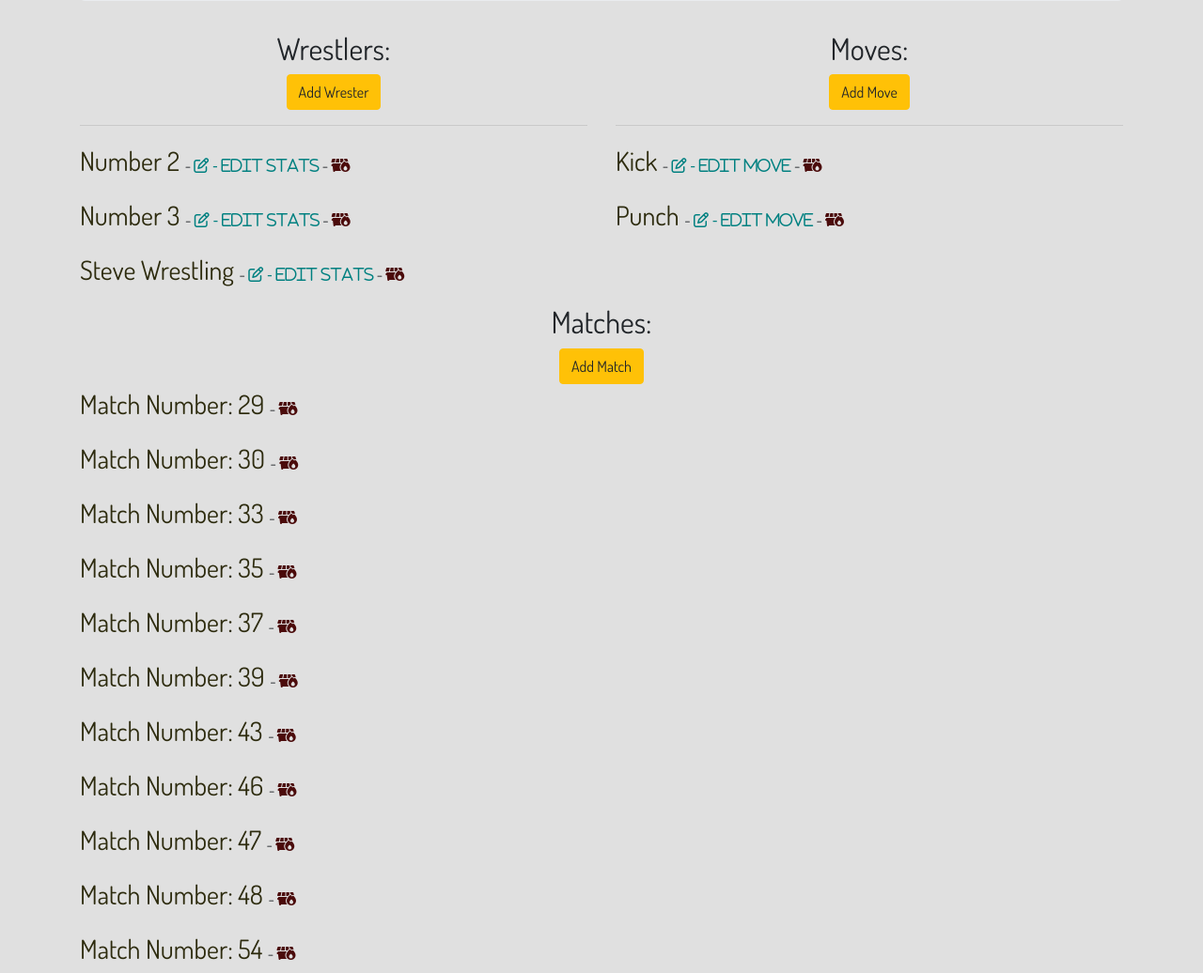
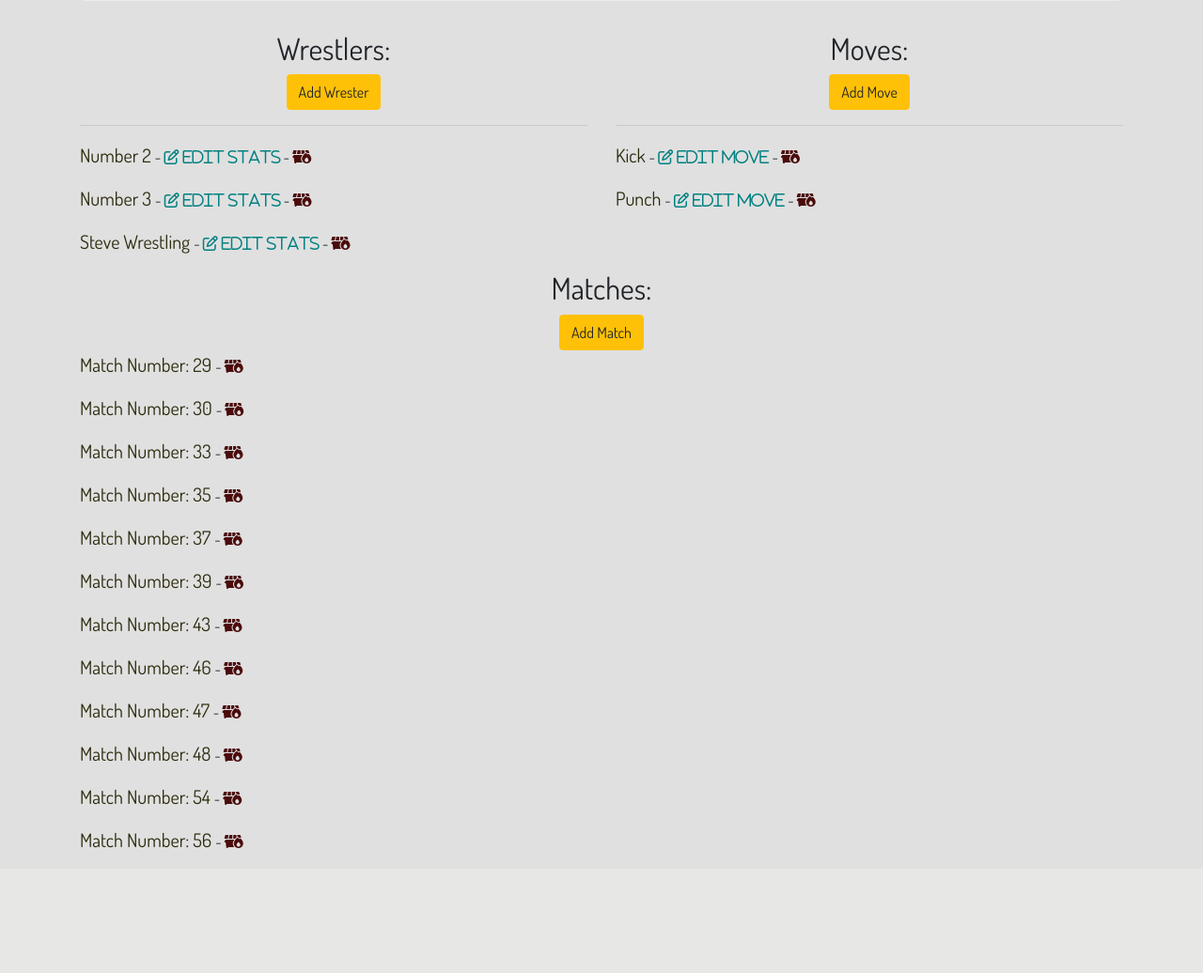
Before and after one commit to JackSnowdon/wrestlehaus, a Django app: page /world/world_index/ in a window 1280 px wide. Shown: the part 318-1354 px from the top of the page at 94% size. After the commit the page ends 1221 px from the top, so only its background shows below. Run offline with Django 3.2, Linux system fonts and the light colour scheme; data comes from the database, SQL or seed files in the repository; both versions use the stored data as it was after the commit; parts of the project's set-up code (start-up, migrations or seed data) failed here and were passed over; some libraries are stand-ins or nearby versions.

Commit message:
failsafe if no wrestlers selected for match

```diff
--- a/static/css/styles.css
+++ b/static/css/styles.css
@@ -52,7 +52,7 @@
 
 .world-list-name {
     color: #2d2b0e;
-    font-size: 28px;
+    font-size: 20px;
 }
 
 .world-list-name:hover {
--- a/world/models.py
+++ b/world/models.py
@@ -85,6 +85,5 @@ class Match(models.Model):
     fighters = models.ManyToManyField(Wrestler, related_name='matches', blank=True, )
     won_by = models.ForeignKey(Wrestler, blank=True,  null=True, on_delete=models.CASCADE)
 
-
     def __str__(self):
         return self.name
--- a/world/templates/world_index.html
+++ b/world/templates/world_index.html
@@ -19,7 +19,7 @@
             </div>
         </div>
         <hr> {% for w in wrestlers %}
-        <p class="world-list"><a href="{% url 'single_wrestler' w.id %}" class="world-list-name">{{ w.name }} </a> - <a href="{% url 'edit_wrestler' w.id %}" class="world-list-edit"><i class="far fa-edit"> - Edit Stats</i></a> -
+        <p class="world-list"><a href="{% url 'single_wrestler' w.id %}" class="world-list-name">{{ w.name }} </a> - <a href="{% url 'edit_wrestler' w.id %}" class="world-list-edit"><i class="far fa-edit"> Edit Stats</i></a> -
             <a href="{% url 'delete_wrestler' w.id %}" class="world-list-delete" onclick="return confirm('Are you sure you to delete {{ w.name }}?');"><i class="fas fa-dumpster-fire"></i></a>
         </p>
         {% endfor %}
@@ -32,7 +32,7 @@
             </div>
         </div>
         <hr> {% for m in moves %}
-        <p class="world-list"><a href="{% url 'single_move' m.id %}" class="world-list-name">{{ m.name }} </a>- <a href="{% url 'edit_move' m.id %}" class="world-list-edit"><i class="far fa-edit"> - Edit Move</i></a> -
+        <p class="world-list"><a href="{% url 'single_move' m.id %}" class="world-list-name">{{ m.name }} </a>- <a href="{% url 'edit_move' m.id %}" class="world-list-edit"><i class="far fa-edit">    Edit Move</i></a> -
             <a href="{% url 'delete_move' m.id %}" class="world-list-delete" onclick="return confirm('Are you sure you to delete {{ m.name }}?');"><i class="fas fa-dumpster-fire"></i></a>
         </p>
         {% endfor %}
--- a/world/views.py
+++ b/world/views.py
@@ -143,12 +143,19 @@ def add_match(request):
         if match_form.is_valid():
             match = match_form.save(commit=False)
             match.save()
+            match_form.save_m2m()
             mid = str(match.pk)
             match.name = 'Match Number: {0}'.format(mid)
-            messages.error(request, 'Started {0}'.format(match.name), extra_tags='alert')
-            match.save()
-            match_form.save_m2m()
-            return redirect("world_index")
+            nowres = match.fighters.all().count()
+            if nowres == 0:
+                messages.error(request, 'No wrestlers selected, match deleted', extra_tags='alert')
+                instance = Match.objects.get(pk=mid)
+                instance.delete()
+                return redirect("world_index")
+            else:
+                messages.error(request, 'Started {0}'.format(match.name), extra_tags='alert')
+                match.save()
+                return redirect("world_index")
     else:
          match_form = MatchForm()
     return render(request, "add_match.html", {"match_form": match_form})
```
Also changed, not shown: db.sqlite3.
